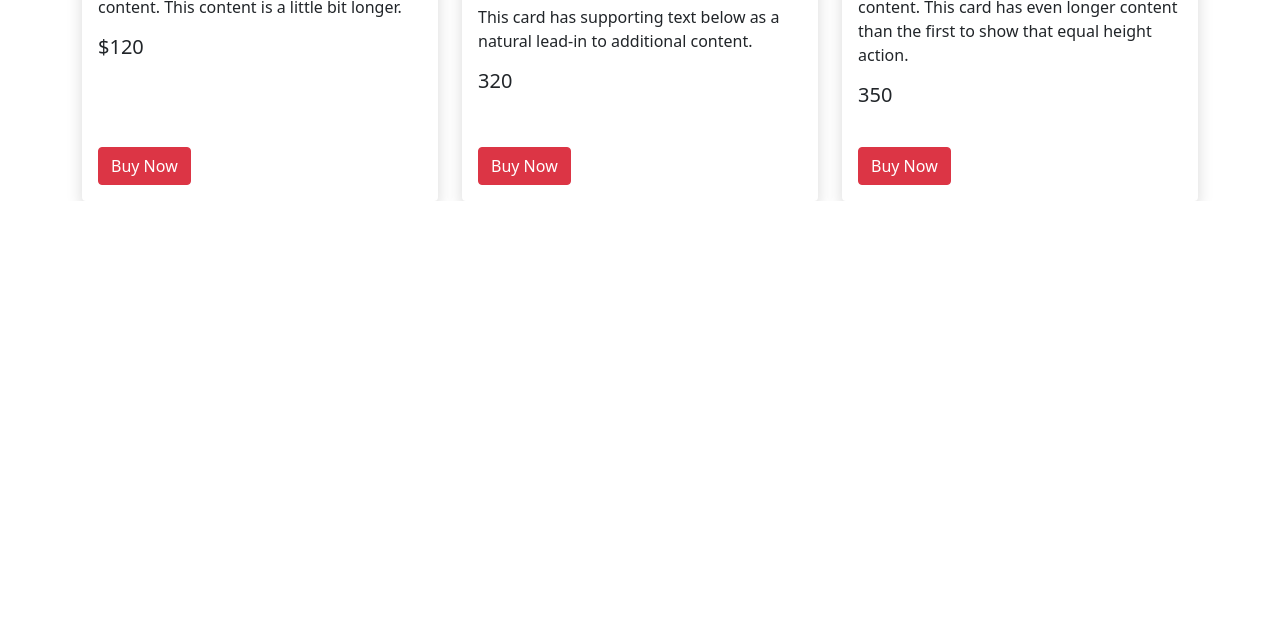
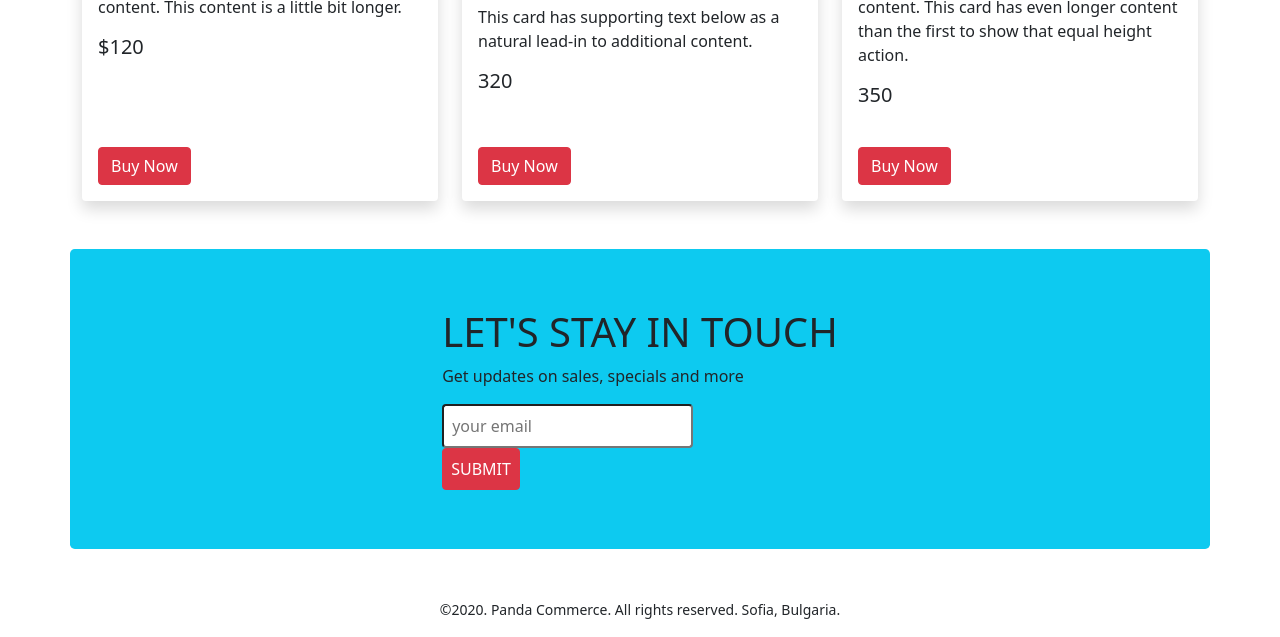
Before and after one commit to mahi060/panda-commerce-bootstrap, a plain HTML site: page index.html in a window 1280 px wide. Shown: the part 1952-2589 px from the top of the page. Before the commit the page ends 2153 px from the top, so only its background shows below. Drawn offline with Linux system fonts and the light colour scheme.

Commit message:
all done

```diff
--- a/index.html
+++ b/index.html
@@ -135,7 +135,7 @@
                 </div>
             </div>
         </section>
-        <!-- Bagpack -->
+        <!-- Shoe section -->
         <section class="container">
             <h2>Shoes</h2>
             <div class="row row-cols-1 row-cols-md-2 row-cols-lg-3 g-4">
@@ -184,7 +184,8 @@
                 </div>
             </div>
         </section>
-        <section class="container mt-5">
+        <!-- Bag section -->
+        <section class="container my-5">
             <h2>Bags</h2>
             <div class="row row-cols-1 row-cols-md-2 row-cols-lg-3 g-4">
                 <div class="col">
@@ -232,13 +233,25 @@
                 </div>
             </div>
         </section>
+        <!-- subscribe -->
+        <section style="height: 300px;"
+            class="container bg-info d-flex justify-content-center align-items-center my-5 rounded-3">
+            <div>
+                <h1>LET'S STAY IN TOUCH
+                </h1>
+                <p>Get updates on sales, specials and more
+                </p>
+                <input class="rounded p-2" type="text" placeholder="your email">
+                <br>
+                <button class="btn rounded btn-danger p-2">SUBMIT</button>
+            </div>
+        </section>
 
     </main>
-    <footer>
+    <footer class="mt-5 text-center">
+        <p><small>©2020. Panda Commerce. All rights reserved. Sofia, Bulgaria.</small></p>
 
     </footer>
-
-
 
     <!-- Js stylesheet -->
     <script src="js/bootstrap.bundle.min.js"></script>
```
